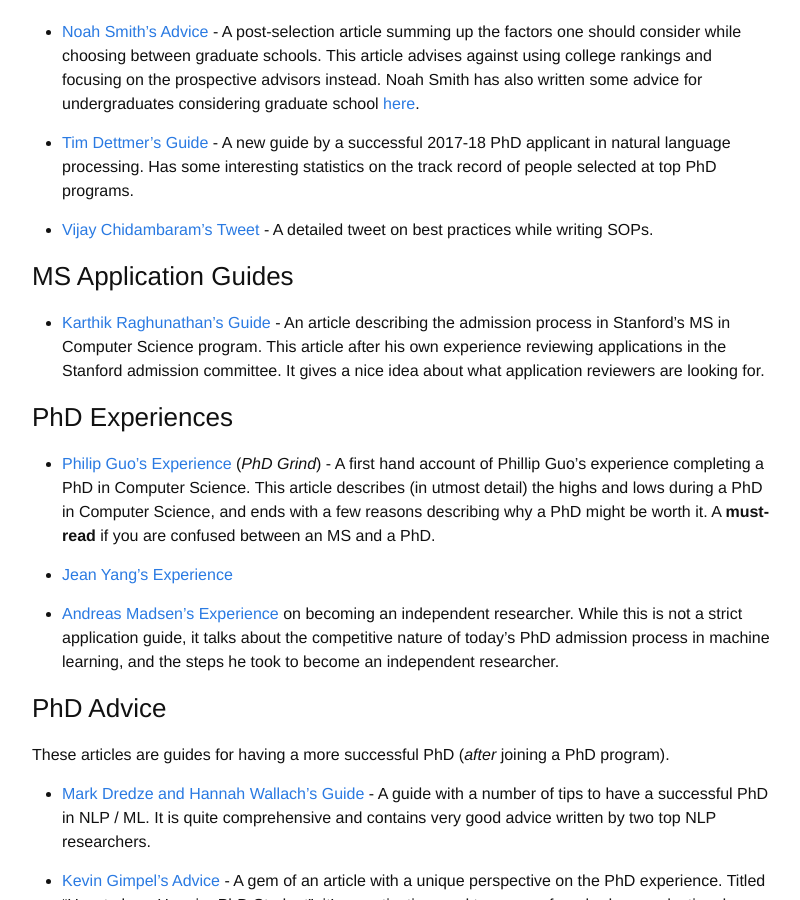
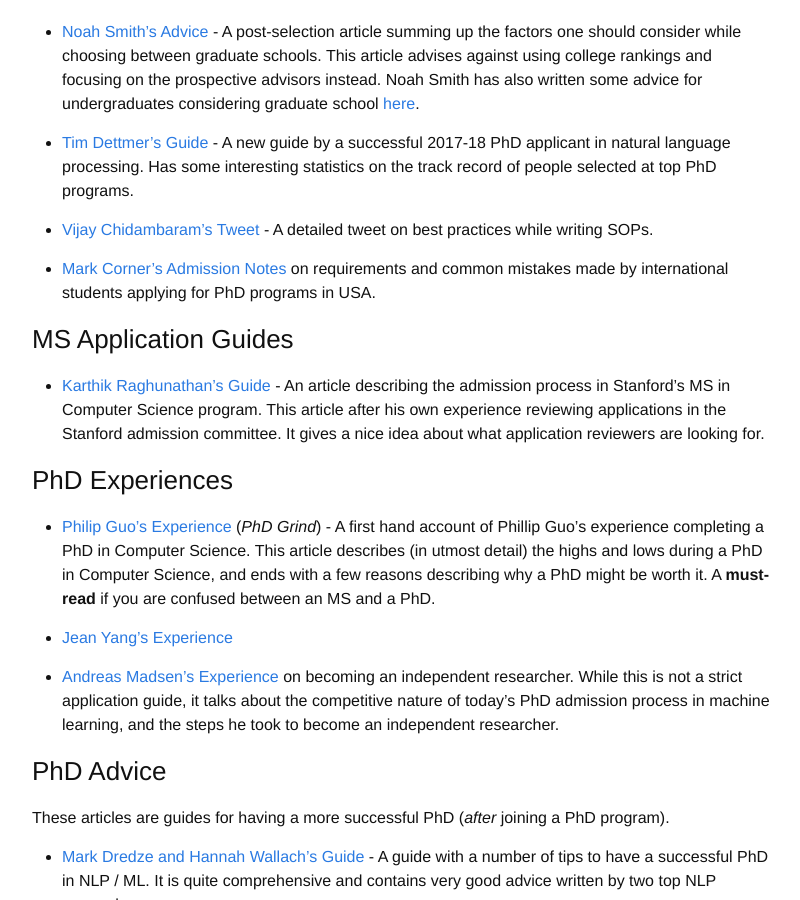
Before and after one commit to martiansideofthemoon/martiansideofthemoon.github.io, a Jekyll site: the page built from _posts/2018-05-30-grad-resources.markdown, in a window 1280 px wide and 900 px high, scrolled down 1572 px. Shown: the whole window, without its empty margins (238-1038 px from the left). Built offline with Jekyll 4.4.1, drawn with Linux system fonts in a browser that asks for light colours; comment, search, counter and statistics services are not loaded.

Commit message:
Adding Mark Corner admission notes

```diff
--- a/_posts/2018-05-30-grad-resources.markdown
+++ b/_posts/2018-05-30-grad-resources.markdown
@@ -44,6 +44,8 @@ Most of this advice is **written by professors** and is focused towards PhD appl
 
 * [Vijay Chidambaram's Tweet](https://twitter.com/vj_chidambaram/status/933388419589459969) - A detailed tweet on best practices while writing SOPs.
 
+* [Mark Corner's Admission Notes](https://emeryberger.com/admission-notes/) on requirements and common mistakes made by international students applying for PhD programs in USA.
+
 ### MS Application Guides
 
 * [Karthik Raghunathan's Guide](https://cs.stanford.edu/people/rkarthik/DAGAP.pdf) - An article describing the admission process in Stanford's MS in Computer Science program. This article after his own experience reviewing applications in the Stanford admission committee. It gives a nice idea about what application reviewers are looking for.
```
